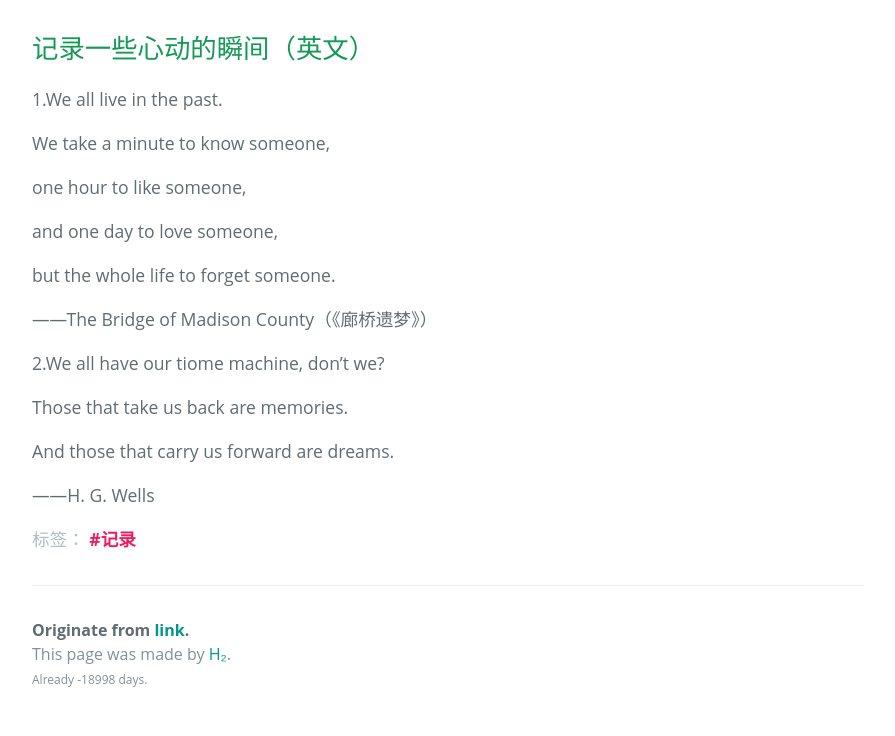
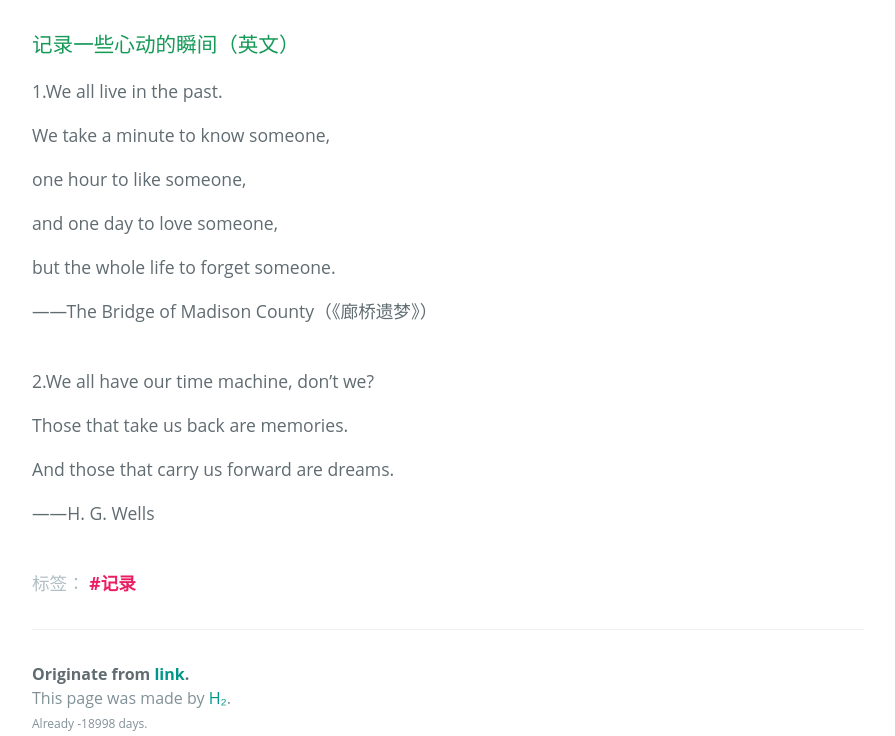
Before and after one commit to xplusy44/xplusy44.github.io, a Jekyll site: the page built from _posts/2022-1-14-Extract2.md, in a window 1280 px wide and 1316 px high, cut to the strip 534-1270 px from the top of the window. Shown: the whole strip, without its empty margins (192-1087 px from the left). Built offline with Jekyll 4.4.1, drawn with Linux system fonts in a browser that asks for light colours; some web fonts are replaced.

Commit message:
Update 2022-1-14-Extract2.md

```diff
--- a/_posts/2022-1-14-Extract2.md
+++ b/_posts/2022-1-14-Extract2.md
@@ -4,7 +4,7 @@ title: Extract 2
 tags: 记录
 ---
 
-## 记录一些心动的瞬间（英文）
+### 记录一些心动的瞬间（英文）
 
 1.We all live in the past.
 
@@ -17,12 +17,13 @@ and one day to love someone,
 but the whole life to forget someone.
 
 ——The Bridge of Madison County（《廊桥遗梦》）
+<br/><br/>
 
-
-2.We all have our tiome machine, don't we?
+2.We all have our time machine, don't we?
 
 Those that take us back are memories.
 
 And those that carry us forward are dreams.
 
 ——H. G. Wells
+<br/><br/>
```
